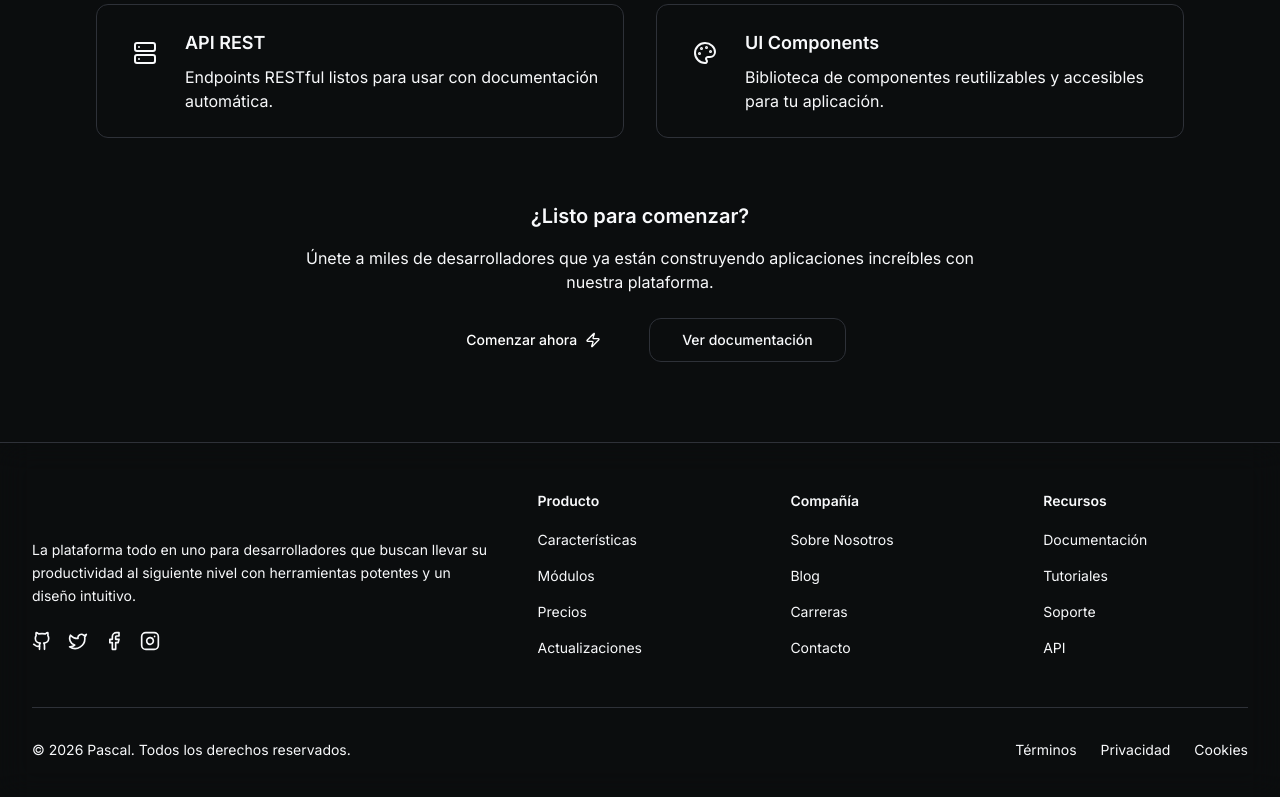
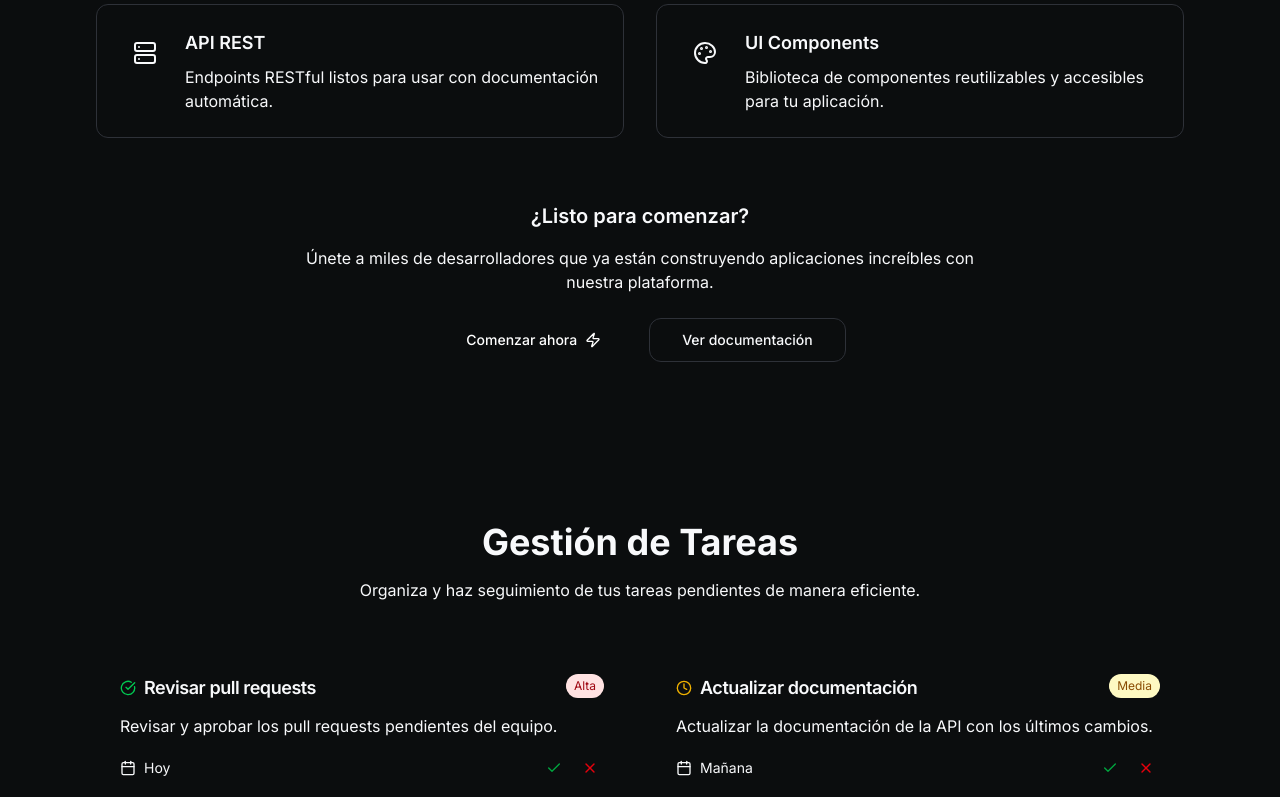
Before and after one commit to pascal1010100/pascal-neo-workspace, a Next.js app: page / in a window 1280 px wide. Shown: the part 2000-2797 px from the top of the page. Built offline with nearby package versions, Linux system fonts and the light colour scheme.

Commit message:
agregar tareas seccion

```diff
--- a/src/app/page.tsx
+++ b/src/app/page.tsx
@@ -19,12 +19,18 @@ const FeaturedModules = dynamic(
   { ssr: false, loading: () => <div>Loading Modules...</div> }
 );
 
+const Tasks = dynamic(
+  () => import('@/components/sections/Tasks').then((mod) => mod.default),
+  { ssr: false, loading: () => <div>Loading Tasks...</div> }
+);
+
 export default function Home() {
   return (
     <PageLayout>
       <Hero />
       <Features />
       <FeaturedModules />
+      <Tasks />
     </PageLayout>
   );
 }
--- a/src/components/Navbar.tsx
+++ b/src/components/Navbar.tsx
@@ -26,7 +26,7 @@ const navItems: NavItem[] = [
   },
   {
     name: 'Módulos',
-    href: '#modulos',
+    href: '#featured-modules',
     icon: (
       <svg xmlns="http://www.w3.org/2000/svg" width="16" height="16" viewBox="0 0 24 24" fill="none" stroke="currentColor" strokeWidth="2" strokeLinecap="round" strokeLinejoin="round" className="mr-2 h-4 w-4">
         <rect width="7" height="7" x="3" y="3" rx="1"></rect>
@@ -38,7 +38,7 @@ const navItems: NavItem[] = [
   },
   {
     name: 'Características',
-    href: '#caracteristicas',
+    href: '#features',
     icon: (
       <svg xmlns="http://www.w3.org/2000/svg" width="16" height="16" viewBox="0 0 24 24" fill="none" stroke="currentColor" strokeWidth="2" strokeLinecap="round" strokeLinejoin="round" className="mr-2 h-4 w-4">
         <path d="M12 2v4"></path>
@@ -54,7 +54,7 @@ const navItems: NavItem[] = [
   },
   {
     name: 'Tareas',
-    href: '#tareas',
+    href: '#tasks',
     icon: (
       <svg xmlns="http://www.w3.org/2000/svg" width="16" height="16" viewBox="0 0 24 24" fill="none" stroke="currentColor" strokeWidth="2" strokeLinecap="round" strokeLinejoin="round" className="mr-2 h-4 w-4">
         <path d="M3 3v18h18"></path>
@@ -154,10 +154,34 @@ export function Navbar() {
     setTheme(theme === 'dark' ? 'light' : 'dark');
   }, [theme, setTheme]);
 
-  // Handle nav item click
+  // Handle nav item click with smooth scrolling
   const handleNavClick = useCallback((href: string) => {
-    setActiveSection(href.substring(1));
+    const sectionId = href.substring(1);
+    setActiveSection(sectionId);
     setIsMenuOpen(false);
+
+    // If it's not the home link
+    if (href !== '#') {
+      const element = document.getElementById(sectionId);
+      if (element) {
+        // Calculate the position to scroll to, accounting for the fixed header
+        const headerOffset = 80; // Adjust this value based on your header height
+        const elementPosition = element.getBoundingClientRect().top;
+        const offsetPosition = elementPosition + window.pageYOffset - headerOffset;
+
+        // Smooth scroll to the section
+        window.scrollTo({
+          top: offsetPosition,
+          behavior: 'smooth'
+        });
+      }
+    } else {
+      // If it's the home link, scroll to top
+      window.scrollTo({
+        top: 0,
+        behavior: 'smooth'
+      });
+    }
   }, []);
 
   // Check if dark mode is active
--- a/src/components/sections/FeaturedModules.tsx
+++ b/src/components/sections/FeaturedModules.tsx
@@ -31,7 +31,7 @@ const modules = [
 
 const FeaturedModules = () => {
   return (
-    <Section id="modules" variant="default" spacing="lg">
+    <Section id="featured-modules" variant="default" spacing="lg">
       <Container>
         <div className="text-center mb-16">
           <h2 className="text-3xl sm:text-4xl font-bold mb-4">
--- /dev/null
+++ b/src/components/sections/Tasks.tsx
@@ -0,0 +1,118 @@
+'use client';
+
+import { motion } from 'framer-motion';
+import { Container } from '../ui/container/Container';
+import { Section } from '../ui/section/Section';
+import { Card, CardContent, CardHeader, CardTitle } from '../ui/card/Card';
+import { CheckCircle, Clock, AlertCircle, Calendar, Check, X } from 'lucide-react';
+
+const tasks = [
+  {
+    id: 1,
+    title: 'Revisar pull requests',
+    description: 'Revisar y aprobar los pull requests pendientes del equipo.',
+    status: 'completed',
+    dueDate: 'Hoy',
+    priority: 'Alta',
+  },
+  {
+    id: 2,
+    title: 'Actualizar documentación',
+    description: 'Actualizar la documentación de la API con los últimos cambios.',
+    status: 'in-progress',
+    dueDate: 'Mañana',
+    priority: 'Media',
+  },
+  {
+    id: 3,
+    title: 'Corregir bug en autenticación',
+    description: 'Resolver el problema con el refresh token en dispositivos móviles.',
+    status: 'pending',
+    dueDate: '15 Oct',
+    priority: 'Alta',
+  },
+  {
+    id: 4,
+    title: 'Reunión de equipo',
+    description: 'Reunión semanal para revisar el progreso y planificar los siguientes pasos.',
+    status: 'pending',
+    dueDate: '18 Oct',
+    priority: 'Baja',
+  },
+];
+
+const statusIcons = {
+  completed: <CheckCircle className="h-4 w-4 text-green-500" />,
+  'in-progress': <Clock className="h-4 w-4 text-yellow-500" />,
+  pending: <AlertCircle className="h-4 w-4 text-gray-400" />,
+};
+
+const priorityColors = {
+  Alta: 'bg-red-100 text-red-800 dark:bg-red-900/30 dark:text-red-400',
+  Media: 'bg-yellow-100 text-yellow-800 dark:bg-yellow-900/30 dark:text-yellow-400',
+  Baja: 'bg-green-100 text-green-800 dark:bg-green-900/30 dark:text-green-400',
+};
+
+const Tasks = () => {
+  return (
+    <Section id="tasks" variant="secondary" spacing="lg">
+      <Container>
+        <div className="text-center mb-12">
+          <h2 className="text-3xl sm:text-4xl font-bold mb-4">
+            Gestión de Tareas
+          </h2>
+          <p className="text-muted-foreground max-w-2xl mx-auto">
+            Organiza y haz seguimiento de tus tareas pendientes de manera eficiente.
+          </p>
+        </div>
+
+        <div className="grid grid-cols-1 md:grid-cols-2 lg:grid-cols-2 gap-6">
+          {tasks.map((task, index) => (
+            <motion.div
+              key={task.id}
+              initial={{ opacity: 0, y: 20 }}
+              whileInView={{ opacity: 1, y: 0 }}
+              viewport={{ once: true, margin: "-50px" }}
+              transition={{ duration: 0.5, delay: index * 0.1 }}
+            >
+              <Card className="h-full hover:shadow-lg transition-shadow">
+                <CardHeader className="pb-3">
+                  <div className="flex justify-between items-start">
+                    <div className="flex items-center space-x-2">
+                      {statusIcons[task.status as keyof typeof statusIcons]}
+                      <CardTitle className="text-lg">{task.title}</CardTitle>
+                    </div>
+                    <span className={`text-xs px-2 py-1 rounded-full ${priorityColors[task.priority as keyof typeof priorityColors]}`}>
+                      {task.priority}
+                    </span>
+                  </div>
+                </CardHeader>
+                <CardContent>
+                  <p className="text-muted-foreground mb-4">
+                    {task.description}
+                  </p>
+                  <div className="flex items-center justify-between text-sm text-muted-foreground">
+                    <div className="flex items-center space-x-2">
+                      <Calendar className="h-4 w-4" />
+                      <span>{task.dueDate}</span>
+                    </div>
+                    <div className="flex space-x-2">
+                      <button className="p-1.5 rounded-full hover:bg-green-100 dark:hover:bg-green-900/50 text-green-600 dark:text-green-400">
+                        <Check className="h-4 w-4" />
+                      </button>
+                      <button className="p-1.5 rounded-full hover:bg-red-100 dark:hover:bg-red-900/50 text-red-600 dark:text-red-400">
+                        <X className="h-4 w-4" />
+                      </button>
+                    </div>
+                  </div>
+                </CardContent>
+              </Card>
+            </motion.div>
+          ))}
+        </div>
+      </Container>
+    </Section>
+  );
+};
+
+export default Tasks;
```
